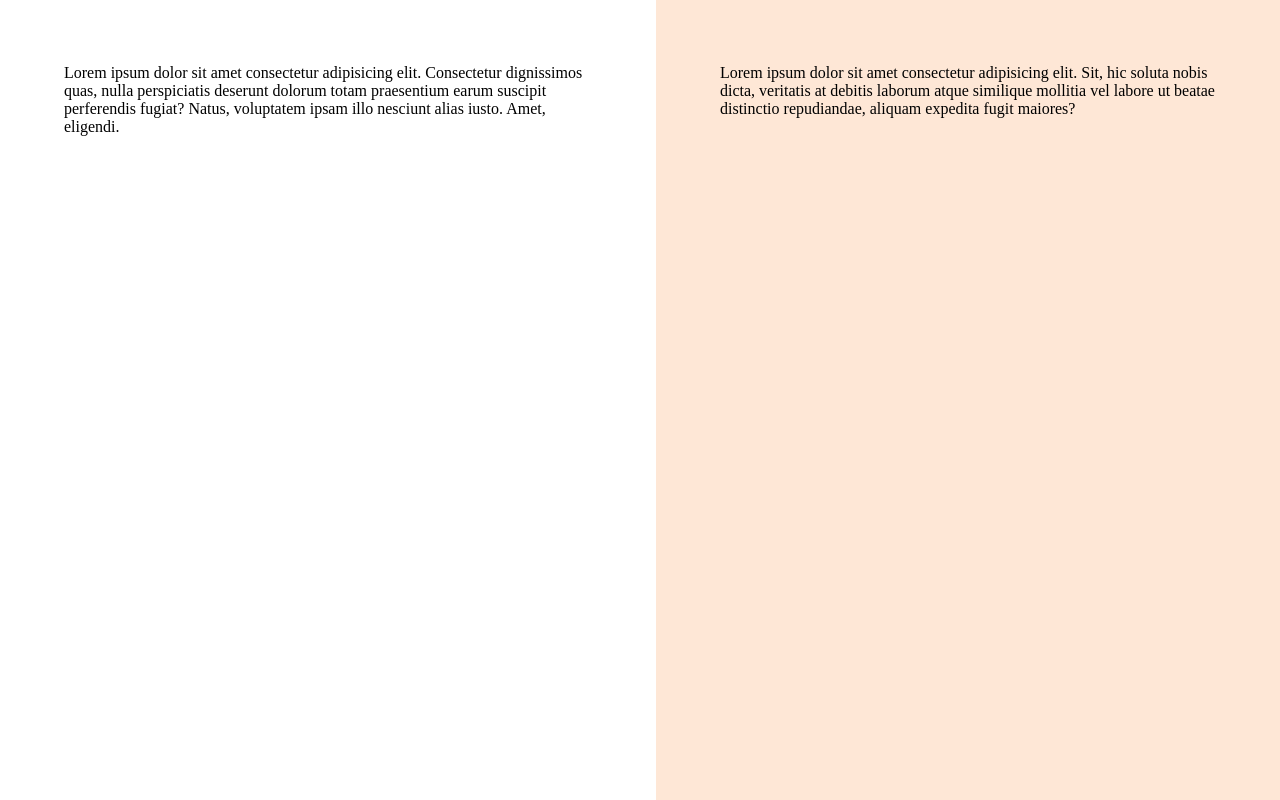
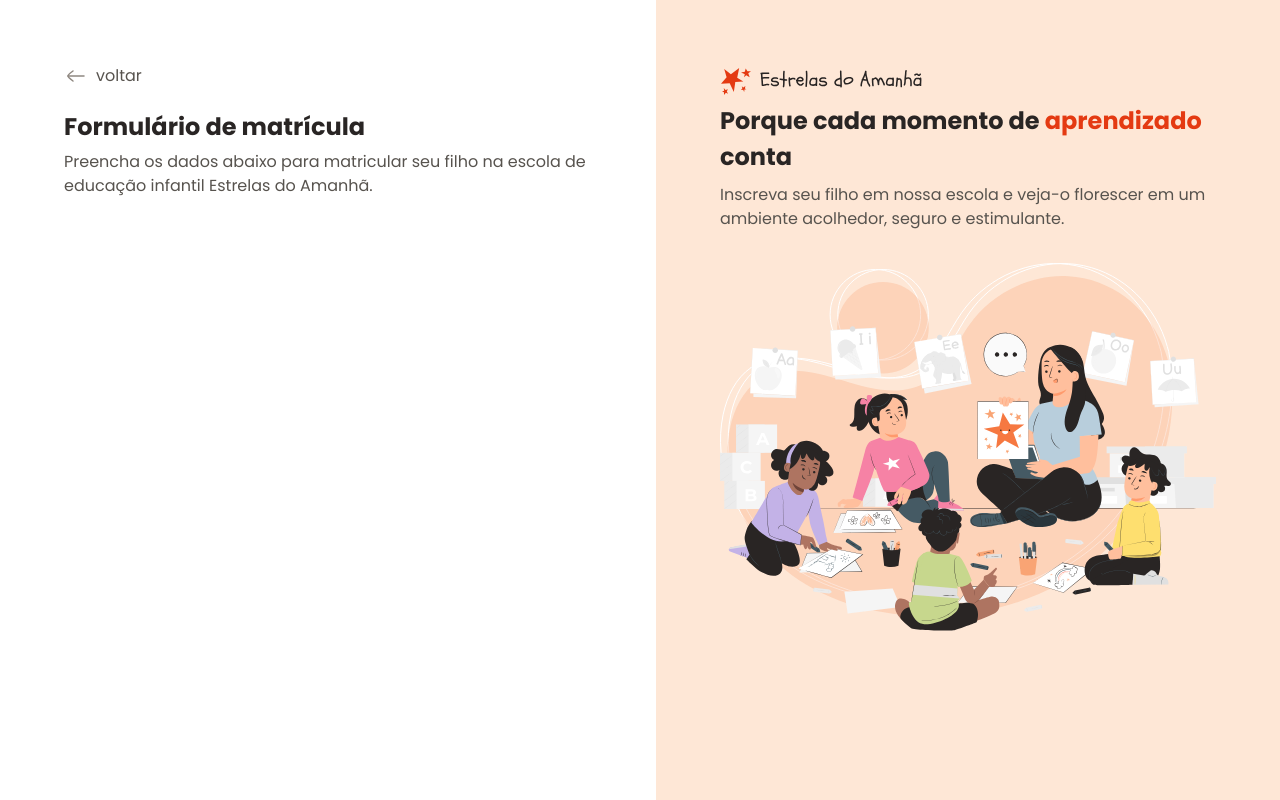
Before and after one commit to ChrysAlves/Formulario-de-matricula--Estrelas-do-Amanh-, a plain HTML site: page index.html in a window 1280 px wide. Drawn offline with Linux system fonts and the light colour scheme.

Commit message:
Conteúdo aside e inicial do main

```diff
--- a/index.html
+++ b/index.html
@@ -1,5 +1,6 @@
 <!DOCTYPE html>
 <html lang="pt-BR">
+
 <head>
   <link rel="preconnect" href="https://fonts.googleapis.com">
   <link rel="preconnect" href="https://fonts.gstatic.com" crossorigin>
@@ -9,21 +10,39 @@
 
 
   <link rel="stylesheet" href="styles/index.css">
-<link href="https://fonts.googleapis.com/css2?family=Archivo:ital,wght@0,100..900;1,100..900&family=Asap:ital,wght@0,100..900;1,100..900&family=Inconsolata:wght@200..900&family=Maven+Pro:wght@400..900&family=Poppins:wght@400;500;700&family=Roboto:ital,wght@0,100;0,300;0,400;0,500;0,700;0,900;1,100;1,300;1,400;1,500;1,700;1,900&display=swap" rel="stylesheet">
+  <link
+    href="https://fonts.googleapis.com/css2?family=Archivo:ital,wght@0,100..900;1,100..900&family=Asap:ital,wght@0,100..900;1,100..900&family=Inconsolata:wght@200..900&family=Maven+Pro:wght@400..900&family=Poppins:wght@400;500;700&family=Roboto:ital,wght@0,100;0,300;0,400;0,500;0,700;0,900;1,100;1,300;1,400;1,500;1,700;1,900&display=swap"
+    rel="stylesheet">
 
 </head>
+
 <body>
   <div id="app">
     <main>
       <div class="main-container">
-          Lorem ipsum dolor sit amet consectetur adipisicing elit. Consectetur dignissimos quas, nulla perspiciatis deserunt dolorum totam praesentium earum suscipit perferendis fugiat? Natus, voluptatem ipsam illo nesciunt alias iusto. Amet, eligendi.
+        <div class="back">
+          <img src="/assets/icons/arrow-left-02.svg" alt="ícone de voltar">
+          <span>voltar</span>
+        </div>
+        <h1>Formulário de matrícula</h1>
+        <p>
+          Preencha os dados abaixo para matricular seu filho na escola de educação infantil Estrelas do Amanhã.
+        </p>
       </div>
     </main>
 
 
     <aside>
       <div class="aside-container">
-          Lorem ipsum dolor sit amet consectetur adipisicing elit. Sit, hic soluta nobis dicta, veritatis at debitis laborum atque similique mollitia vel labore ut beatae distinctio repudiandae, aliquam expedita fugit maiores?
+        <header>
+          <img src="/assets/logo.svg" alt="Logo Estrelas do Amanhã">
+          <h2>Porque cada momento de <span>aprendizado</span> conta</h2>
+          <p>
+            Inscreva seu filho em nossa escola e veja-o florescer em um ambiente acolhedor, seguro e estimulante.
+          </p>
+        </header>
+
+        <img src="/assets/Illustration.svg" alt="Ilustração de uma professora com crianças prestando atençao">
       </div>
     </aside>
   </div>
--- a/styles/global.css
+++ b/styles/global.css
@@ -25,4 +25,16 @@
 
 body{
   overflow: hidden; /*nunca ter rolagem*/
+
+  font: var(--text);
+  color: var(--text-secondary);
 }
+
+h1, h2 {
+  color: var(--text-primary);
+}
+
+img {
+  height: auto;
+  max-width: 100%;
+}
--- a/styles/layout.css
+++ b/styles/layout.css
@@ -1,27 +1,55 @@
-#app{
+#app {
   display: grid;
   grid-template-columns: 51.25% 48.75%;
 
-  height: 100vh;/*vh toda parte visível, 100 unidades*/
+  height: 100vh;
+  /*vh toda parte visível, 100 unidades*/
   overflow: hidden;
 }
 
 
-main{
-  overflow: auto; /*adicionar a rolagem*/
+main {
+  overflow: auto;
+  /*adicionar a rolagem*/
   padding: 4rem;
 
-  & .main-container { /*nesting css*/
+  & .main-container {
+    /*nesting css*/
     max-width: 33rem;
     margin-left: auto;
   }
+
+  & .back {
+    display: flex;
+    align-items: center;
+    gap: .5rem;
+    margin-bottom: 1.5rem;
+  }
+
+  & h1 {
+    font: 600 1.5rem/1.25 var(--font-family);
+    /*semi bold é 600, após o barra é line-height*/
+    margin-bottom: .5rem;
+  }
 }
 
-aside{
+aside {
   background-color: var(--surface-secondary);
   padding: 4rem;
 
-  & .aside-container{
+  & .aside-container {
     max-width: 31rem;
+
+    & > img {
+      margin-top: 2rem;
+    }
+  }
+
+  & h2 {
+    font: 600 2.5rem/1.25;
+    margin-bottom: .5rem;
+    & span {
+      color: var(--text-highlight);
+    }
   }
 }
```
Lines whose indentation alone changed are shown as unchanged.
